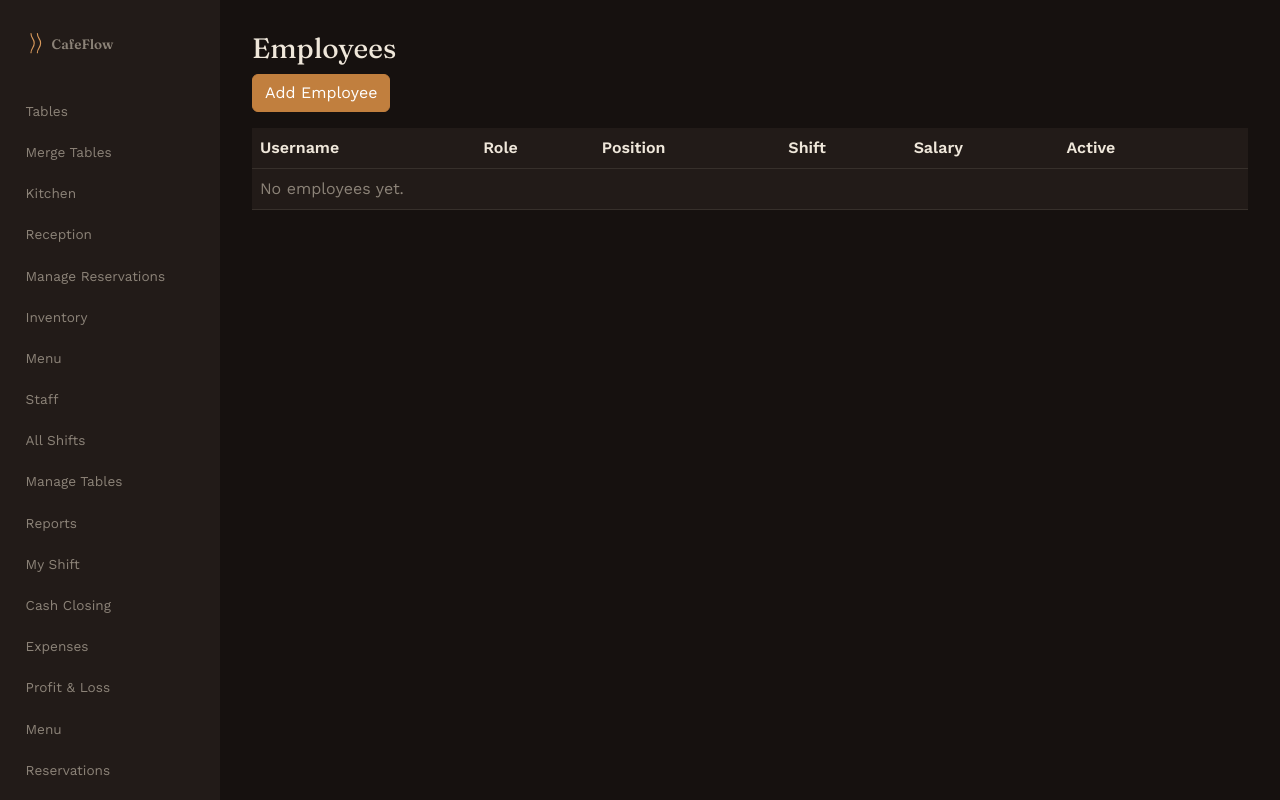
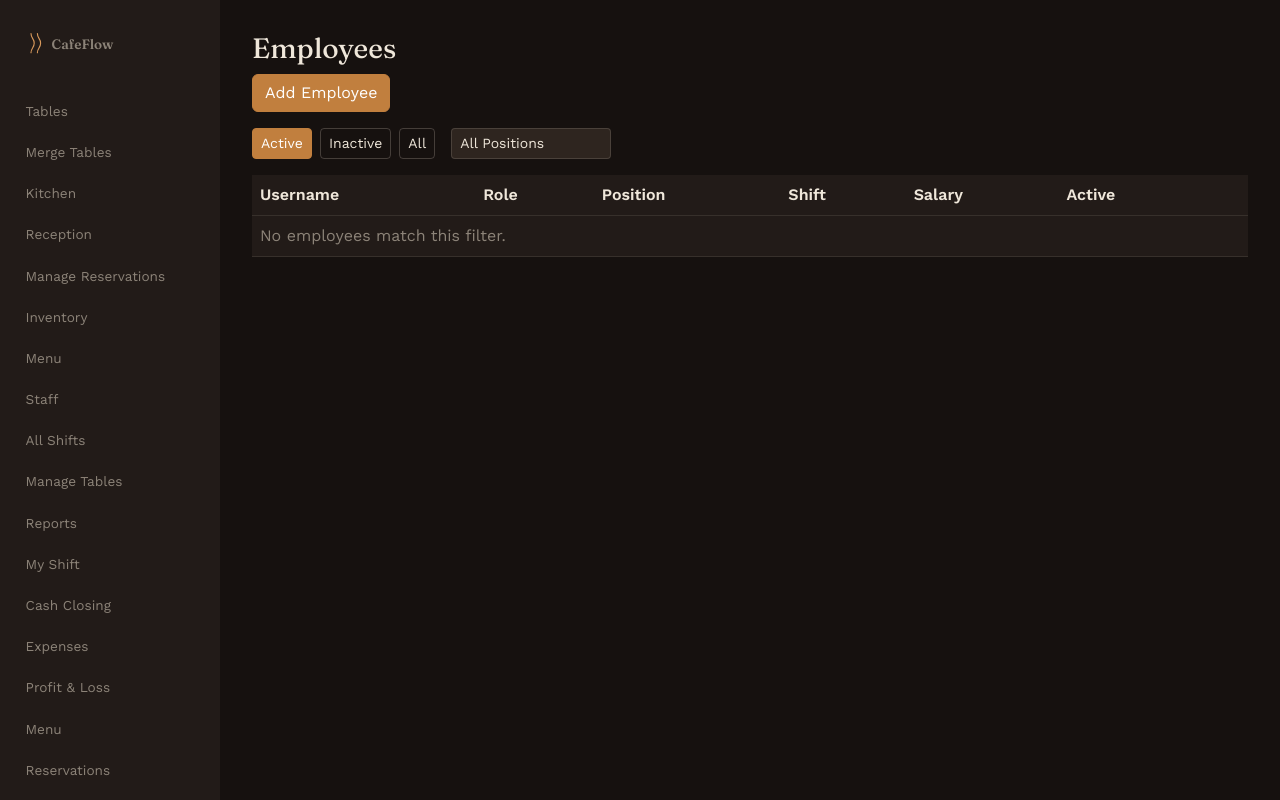
Before and after one commit to khadkashashi/CafeFlow, a Django app: page /employees/ in a window 1280 px wide. Run offline with Django 5.2, Linux system fonts and the light colour scheme; the visitor is signed in with stand-in values (Sample User, id 1); data comes from the database, SQL or seed files in the repository; data that the repository does not hold is empty.

Commit message:
Add position/status filters to Employees list, exclude inactive staff from All Shifts by default

```diff
--- a/employees/templates/employees/all_shifts.html
+++ b/employees/templates/employees/all_shifts.html
@@ -15,6 +15,9 @@
         <input type="date" name="date" value="{{ custom_date }}" class="form-control form-control-sm" style="width:160px;">
         <button class="btn btn-sm {% if filter_choice == 'custom' %}btn-primary{% else %}btn-outline-secondary{% endif %}">Pick Date</button>
     </form>
+    <a href="?range={{ filter_choice }}&include_inactive={% if include_inactive %}0{% else %}1{% endif %}" class="btn btn-sm {% if include_inactive %}btn-primary{% else %}btn-outline-secondary{% endif %}">
+        {% if include_inactive %}Showing All Staff{% else %}Active Staff Only{% endif %}
+    </a>
 </div>
 
 <table class="table bg-white">
--- a/employees/templates/employees/employee_list.html
+++ b/employees/templates/employees/employee_list.html
@@ -5,6 +5,22 @@
 <h3>Employees</h3>
 {% if messages %}{% for m in messages %}<div class="alert alert-info">{{ m }}</div>{% endfor %}{% endif %}
 <a href="{% url 'employees:add_employee' %}" class="btn btn-primary mb-3">Add Employee</a>
+
+<div class="d-flex gap-2 mb-3 flex-wrap align-items-center">
+    <a href="?status=active&position={{ position_filter }}" class="btn btn-sm {% if status_filter == 'active' %}btn-primary{% else %}btn-outline-secondary{% endif %}">Active</a>
+    <a href="?status=inactive&position={{ position_filter }}" class="btn btn-sm {% if status_filter == 'inactive' %}btn-primary{% else %}btn-outline-secondary{% endif %}">Inactive</a>
+    <a href="?status=all&position={{ position_filter }}" class="btn btn-sm {% if status_filter == 'all' %}btn-primary{% else %}btn-outline-secondary{% endif %}">All</a>
+
+    <form method="get" class="d-flex gap-2 align-items-center ms-2">
+        <input type="hidden" name="status" value="{{ status_filter }}">
+        <select name="position" class="form-select form-select-sm" style="width:160px;" onchange="this.form.submit()">
+            <option value="">All Positions</option>
+            {% for p in positions %}
+            <option value="{{ p }}" {% if p == position_filter %}selected{% endif %}>{{ p }}</option>
+            {% endfor %}
+        </select>
+    </form>
+</div>
 
 <table class="table bg-white">
     <thead><tr><th>Username</th><th>Role</th><th>Position</th><th>Shift</th><th>Salary</th><th>Active</th><th></th></tr></thead>
@@ -25,7 +41,7 @@
             </td>
         </tr>
         {% empty %}
-        <tr><td colspan="7" class="text-muted">No employees yet.</td></tr>
+        <tr><td colspan="7" class="text-muted">No employees match this filter.</td></tr>
         {% endfor %}
     </tbody>
 </table>
--- a/employees/views.py
+++ b/employees/views.py
@@ -12,8 +12,24 @@ from datetime import timedelta
 
 @role_required(User.Role.MANAGER)
 def employee_list(request):
+    status_filter = request.GET.get("status", "active")
+    position_filter = request.GET.get("position", "")
     employees = Employee.objects.select_related("user").all()
-    return render(request, "employees/employee_list.html", {"employees": employees})
+    if status_filter == "active":
+        employees = employees.filter(is_active=True)
+    elif status_filter == "inactive":
+        employees = employees.filter(is_active=False)
+    # status_filter == "all" → no filtering
+    if position_filter:
+        employees = employees.filter(position__iexact=position_filter)
+    positions = Employee.objects.values_list("position", flat=True).distinct().order_by("position")
+    context={
+            "employees": employees,
+            "status_filter": status_filter,
+            "position_filter": position_filter,
+            "positions": positions
+    }
+    return render(request, "employees/employee_list.html",context)
 
 
 @role_required(User.Role.MANAGER)
@@ -93,8 +109,12 @@ def clock_out(request):
 @role_required(User.Role.MANAGER)
 def all_shifts(request):
     filter_choice = request.GET.get("range", "today")
+    include_inactive = request.GET.get("include_inactive") == "1"
     today = timezone.now().date()
     logs = ShiftLog.objects.select_related("employee__user")
+    if not include_inactive:
+        logs = logs.filter(employee__is_active=True)
+
     if filter_choice == "today":
         logs = logs.filter(date=today)
     elif filter_choice == "yesterday":
@@ -106,4 +126,11 @@ def all_shifts(request):
         if custom_date:
             logs = logs.filter(date=custom_date)
     logs = logs.order_by("-date", "employee__user__username")[:200]
-    return render(request, "employees/all_shifts.html", {"logs": logs, "filter_choice": filter_choice, "custom_date": request.GET.get("date", "")})
+    context={
+        "logs": logs,
+        "filter_choice": filter_choice,
+        "custom_date": request.GET.get("date", ""),
+        "include_inactive": include_inactive,
+    }
+
+    return render(request, "employees/all_shifts.html", context)
```
